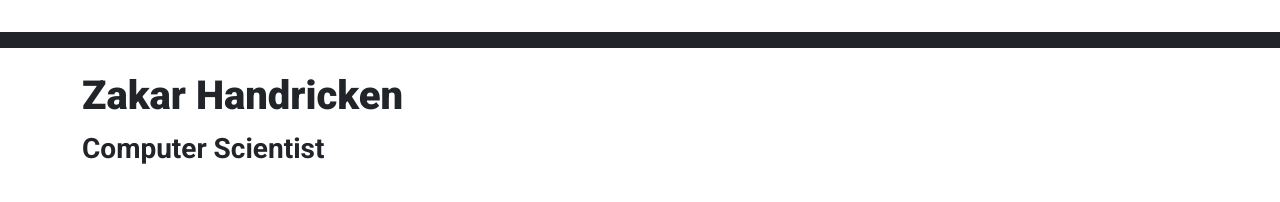
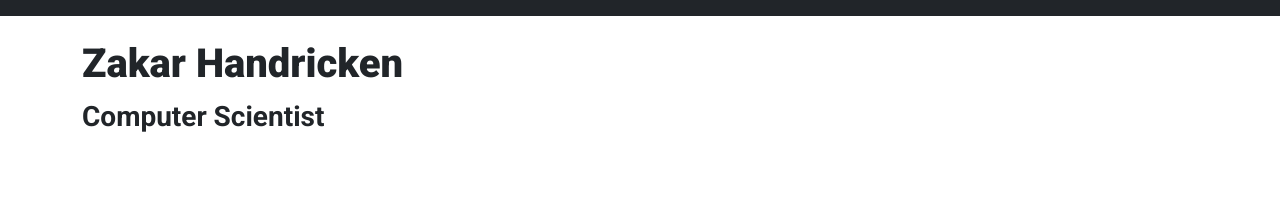
Before and after one commit to zakarh/zakarh.github.io, a plain HTML site: page index.html in a window 1280 px wide. Drawn offline with nearby package versions, Linux system fonts and the light colour scheme.

Commit message:
Update index.html

```diff
--- a/index.html
+++ b/index.html
@@ -88,7 +88,7 @@
     </style>
 </head>
 
-<body style="margin-top: 2em; border-top: solid 1em; height: 100%;">
+<body style="border-top: solid 1em; height: 100%;">
     <div class="container">
         <div class="row align-items-start">
             <div class="col">
```
